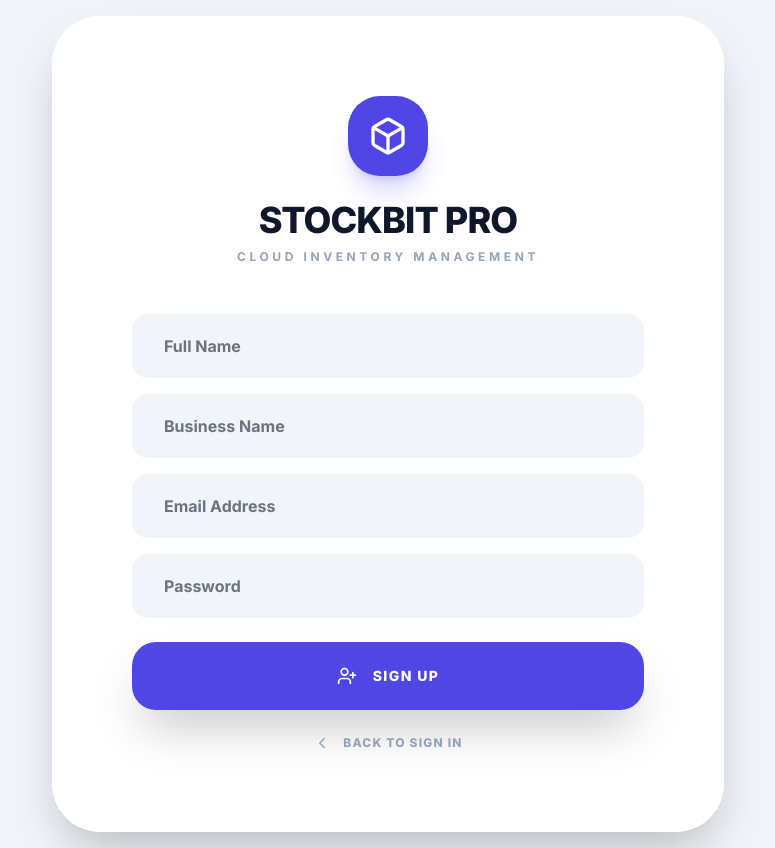
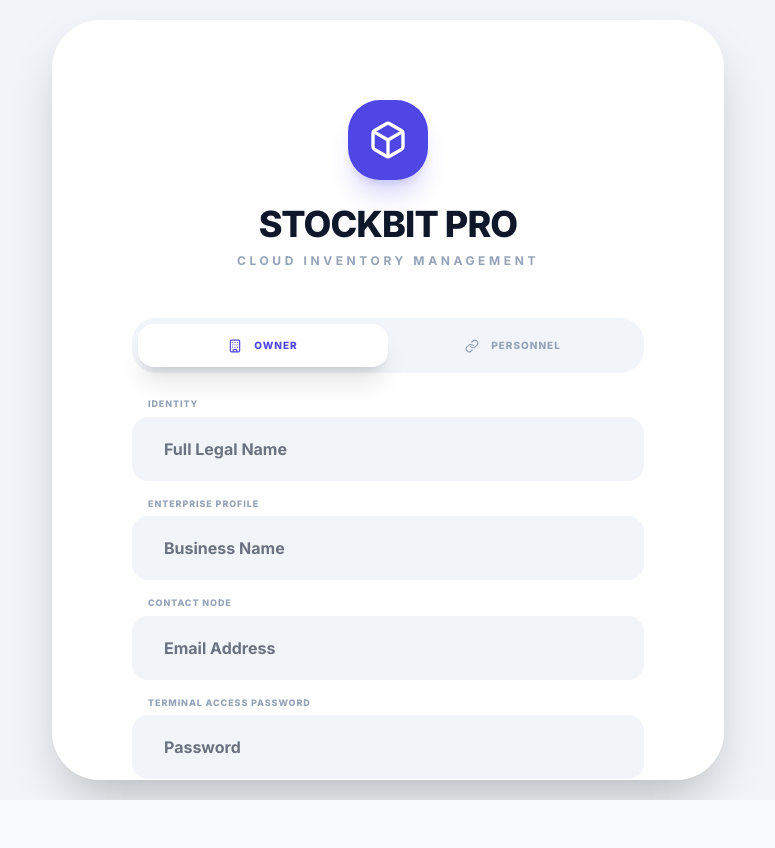
Before and after one commit to PrinceEkine/stockbit-pro, a React (Vite) app: page / in a window 1280 px wide. Both pictures are taken after a click on the button "FREE TRIAL". Shown: the whole page, without its empty margins (252-1027 px from the left). After the commit the page ends 800 px from the top, so only its background shows below. Built offline with nearby package versions, Linux system fonts and the light colour scheme; no server answers.

Commit message:
feat: Add initial signup form logic
Includes fields for name, email, password, and company name for user registration. Also adds logic to detect camera availability.

```diff
--- a/App.tsx
+++ b/App.tsx
@@ -40,7 +40,9 @@ import {
   ArrowLeft,
   DownloadCloud,
   Share,
-  RefreshCw
+  RefreshCw,
+  Link,
+  Building
 } from 'lucide-react';
 
 type AuthStep = 'landing' | 'login' | 'register' | 'forgot' | 'verify_otp' | 'update_password';
@@ -54,6 +56,7 @@ const App: React.FC = () => {
   const [authError, setAuthError] = useState('');
   const [isSubmitting, setIsSubmitting] = useState(false);
   const [pendingEmail, setPendingEmail] = useState('');
+  const [isStaffSignup, setIsStaffSignup] = useState(false);
 
   const [cameraAvailable, setCameraAvailable] = useState(false);
   const [globalScannerActive, setGlobalScannerActive] = useState(false);
@@ -156,6 +159,16 @@ const App: React.FC = () => {
   }, [store.products]);
 
   useEffect(() => {
+    const checkCamera = async () => {
+      try {
+        const devices = await navigator.mediaDevices.enumerateDevices();
+        setCameraAvailable(devices.some(device => device.kind === 'videoinput'));
+      } catch (e) { setCameraAvailable(false); }
+    };
+    checkCamera();
+  }, []);
+
+  useEffect(() => {
     const root = window.document.documentElement;
     if (root) {
       if (store.settings.theme === 'dark') root.classList.add('dark');
@@ -201,6 +214,12 @@ const App: React.FC = () => {
     const name = formData.get('name') as string;
     const companyName = formData.get('companyName') as string || '';
     const inviteId = formData.get('inviteId') as string || null;
+
+    if (isStaffSignup && !inviteId) {
+      setAuthError("Business Invite ID is required for Personnel Activation.");
+      setIsSubmitting(false);
+      return;
+    }
 
     try {
       const res = await store.register({ email, password, name, companyName, inviteId });
@@ -285,7 +304,7 @@ const App: React.FC = () => {
     if (!store.isLoggedIn) {
       return (
         <div className="min-h-screen flex items-center justify-center bg-slate-100 dark:bg-slate-950 p-4">
-          <div className="w-full max-w-2xl bg-white dark:bg-slate-900 rounded-[3rem] p-8 md:p-20 shadow-2xl animate-in zoom-in-95 duration-500">
+          <div className="w-full max-w-2xl bg-white dark:bg-slate-900 rounded-[3rem] p-8 md:p-20 shadow-2xl animate-in zoom-in-95 duration-500 overflow-y-auto max-h-[95vh]">
             <div className="flex flex-col items-center mb-12 text-center">
               <button onClick={() => { setAuthStep('landing'); setActiveView(View.Landing); }} className="w-20 h-20 bg-indigo-600 rounded-[2rem] flex items-center justify-center mb-6 shadow-xl shadow-indigo-600/20 active:scale-95 transition-all">
                 <Box size={40} className="text-white" />
@@ -332,15 +351,56 @@ const App: React.FC = () => {
 
             {authStep === 'register' && (
               <form onSubmit={handleRegisterSubmit} className="space-y-6">
+                {/* Protocol Selector */}
+                <div className="flex bg-slate-100 dark:bg-slate-800 p-1.5 rounded-[1.5rem] mb-4">
+                  <button
+                    type="button"
+                    onClick={() => setIsStaffSignup(false)}
+                    className={`flex-1 flex items-center justify-center gap-3 py-3.5 rounded-2xl text-[10px] font-black uppercase tracking-widest transition-all ${!isStaffSignup ? 'bg-white dark:bg-slate-700 text-indigo-600 shadow-xl' : 'text-slate-400'}`}
+                  >
+                    <Building size={14} /> Owner
+                  </button>
+                  <button
+                    type="button"
+                    onClick={() => setIsStaffSignup(true)}
+                    className={`flex-1 flex items-center justify-center gap-3 py-3.5 rounded-2xl text-[10px] font-black uppercase tracking-widest transition-all ${isStaffSignup ? 'bg-white dark:bg-slate-700 text-indigo-600 shadow-xl' : 'text-slate-400'}`}
+                  >
+                    <Link size={14} /> Personnel
+                  </button>
+                </div>
+
                 <div className="space-y-4">
-                  <input name="name" placeholder="Full Name" required className="w-full px-8 py-5 bg-slate-100 dark:bg-slate-800 rounded-2xl border-none font-bold dark:text-white focus:ring-2 focus:ring-indigo-600 transition-all" />
-                  <input name="companyName" placeholder="Business Name" required className="w-full px-8 py-5 bg-slate-100 dark:bg-slate-800 rounded-2xl border-none font-bold dark:text-white focus:ring-2 focus:ring-indigo-600 transition-all" />
-                  <input name="email" type="email" placeholder="Email Address" required className="w-full px-8 py-5 bg-slate-100 dark:bg-slate-800 rounded-2xl border-none font-bold dark:text-white focus:ring-2 focus:ring-indigo-600 transition-all" />
-                  <input name="password" type="password" placeholder="Password" required className="w-full px-8 py-5 bg-slate-100 dark:bg-slate-800 rounded-2xl border-none font-bold dark:text-white focus:ring-2 focus:ring-indigo-600 transition-all" />
+                  <div className="space-y-1.5">
+                    <label className="text-[9px] font-black text-slate-400 uppercase tracking-widest ml-4 block">Identity</label>
+                    <input name="name" placeholder="Full Legal Name" required className="w-full px-8 py-5 bg-slate-100 dark:bg-slate-800 rounded-2xl border-none font-bold dark:text-white focus:ring-2 focus:ring-indigo-600 transition-all" />
+                  </div>
+
+                  {!isStaffSignup ? (
+                    <div className="space-y-1.5">
+                      <label className="text-[9px] font-black text-slate-400 uppercase tracking-widest ml-4 block">Enterprise Profile</label>
+                      <input name="companyName" placeholder="Business Name" required className="w-full px-8 py-5 bg-slate-100 dark:bg-slate-800 rounded-2xl border-none font-bold dark:text-white focus:ring-2 focus:ring-indigo-600 transition-all" />
+                    </div>
+                  ) : (
+                    <div className="space-y-1.5 animate-in slide-in-from-left-2 duration-300">
+                      <label className="text-[9px] font-black text-indigo-500 uppercase tracking-widest ml-4 block">Activation Key (Found in Admin Settings)</label>
+                      <input name="inviteId" placeholder="Paste Business Invite ID..." required className="w-full px-8 py-5 bg-indigo-50 dark:bg-indigo-900/20 border-2 border-indigo-100 dark:border-indigo-800/50 rounded-2xl font-mono font-bold dark:text-white focus:ring-2 focus:ring-indigo-600 transition-all" />
+                    </div>
+                  )}
+
+                  <div className="space-y-1.5">
+                    <label className="text-[9px] font-black text-slate-400 uppercase tracking-widest ml-4 block">Contact Node</label>
+                    <input name="email" type="email" placeholder="Email Address" required className="w-full px-8 py-5 bg-slate-100 dark:bg-slate-800 rounded-2xl border-none font-bold dark:text-white focus:ring-2 focus:ring-indigo-600 transition-all" />
+                  </div>
+
+                  <div className="space-y-1.5">
+                    <label className="text-[9px] font-black text-slate-400 uppercase tracking-widest ml-4 block">Terminal Access Password</label>
+                    <input name="password" type="password" placeholder="Password" required className="w-full px-8 py-5 bg-slate-100 dark:bg-slate-800 rounded-2xl border-none font-bold dark:text-white focus:ring-2 focus:ring-indigo-600 transition-all" />
+                  </div>
                 </div>
+
                 <button disabled={isSubmitting} type="submit" className="w-full py-6 bg-indigo-600 text-white font-black uppercase tracking-widest text-sm rounded-[1.5rem] shadow-2xl flex items-center justify-center gap-4 active:scale-95 transition-all">
                   {isSubmitting ? <Loader2 className="animate-spin" size={20} /> : <UserPlus size={20} />}
-                  {isSubmitting ? 'Registering...' : 'Sign Up'}
+                  {isSubmitting ? 'Provisioning...' : isStaffSignup ? 'Activate Terminal' : 'Register Business'}
                 </button>
                 <button type="button" onClick={() => setAuthStep('login')} className="w-full text-[12px] font-black text-slate-400 hover:text-indigo-600 uppercase tracking-widest text-center flex items-center justify-center gap-3">
                   <ChevronLeft size={18} /> Back to Sign In
```
